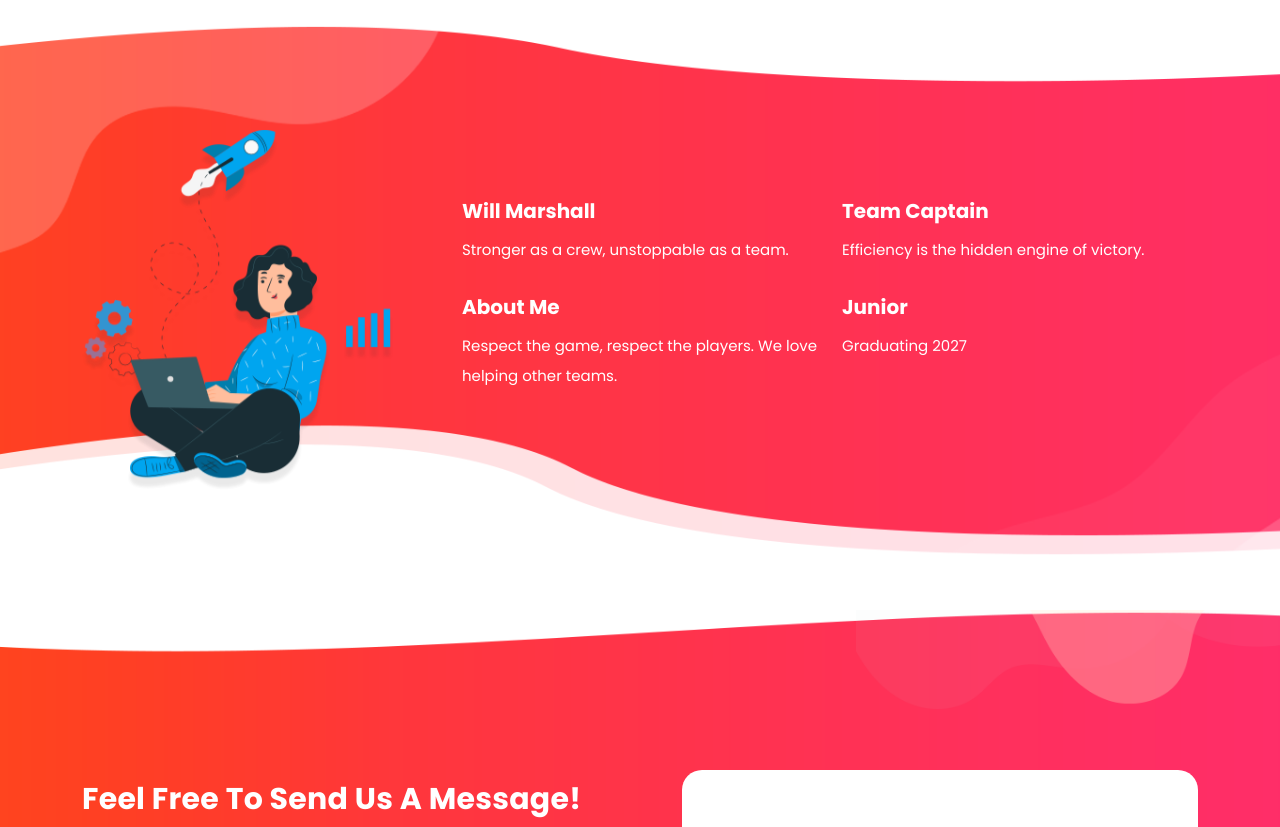
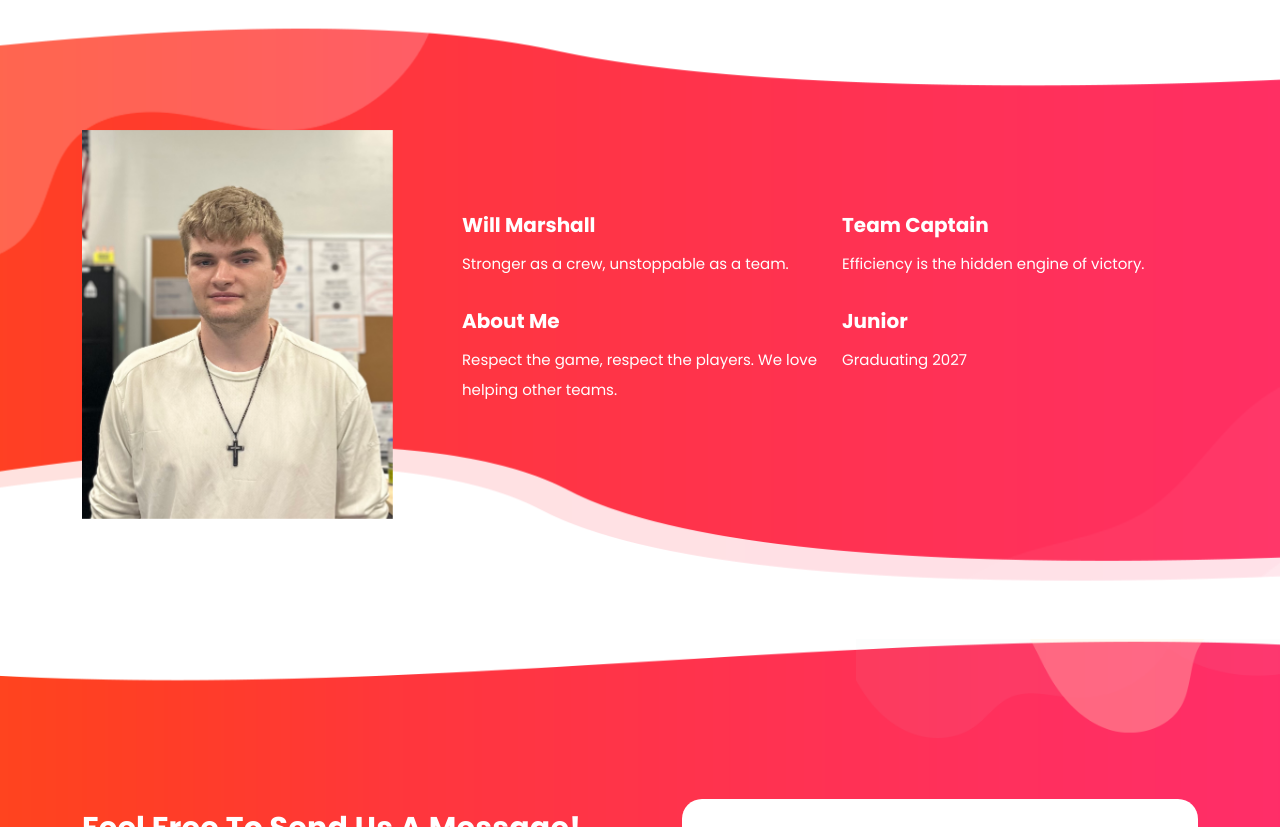
Before and after one commit to DragonsRule10/maritimemanhunters.com, a plain HTML site: page team.html in a window 1280 px wide. Shown: the part 1820-2647 px from the top of the page. Drawn offline with Linux system fonts and the light colour scheme.

Commit message:
added marc decal for temp

```diff
--- a/team.html
+++ b/team.html
@@ -191,7 +191,7 @@ https://templatemo.com/tm-562-space-dynamic
       <div class="row">
         <div class="col-lg-4">
           <div class="left-image wow fadeIn" data-wow-duration="1s" data-wow-delay="0.2s">
-            <img src="assets/images/about-left-image.png" alt="person graphic">
+            <img src="/assets/people/marc.jpeg" alt="person graphic">
           </div>
         </div>
         <div class="col-lg-8 align-self-center">
```
Also changed, not shown: assets/people/marc.jpeg (added).
